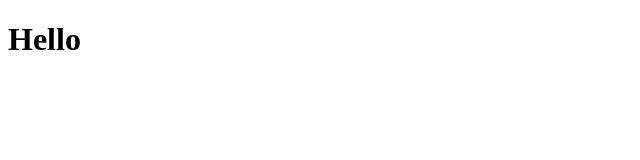
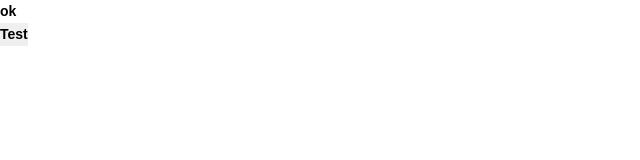
Before and after one commit to DSAghicha/where-in-world, a React (Create React App) app: page / in a window 1280 px wide. Shown: the top 160 px of the page, without its empty margins (0-640 px from the left). Built offline with nearby package versions, Linux system fonts and the light colour scheme.

Commit message:
Added App

```diff
--- a/src/App.tsx
+++ b/src/App.tsx
@@ -0,0 +1,15 @@
+import './App.scss'
+import React from 'react'
+
+const App: React.FC = () => {
+	return (
+		<>
+			<section className='app'>
+				<p>ok</p>
+				<button>Test</button>
+			</section>
+		</>
+	)
+}
+
+export default App
--- a/src/index.tsx
+++ b/src/index.tsx
@@ -1,9 +1,10 @@
 import React from 'react'
 import ReactDOM from 'react-dom/client'
+import App from './App'
 
 const root = ReactDOM.createRoot(document.getElementById('root') as HTMLElement)
 root.render(
 	<React.StrictMode>
-		<h1>Hello</h1>
+		<App />
 	</React.StrictMode>
 )
```
